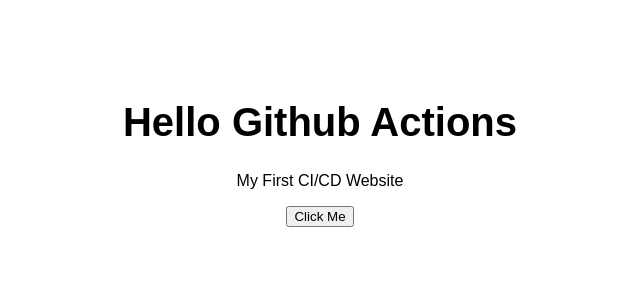
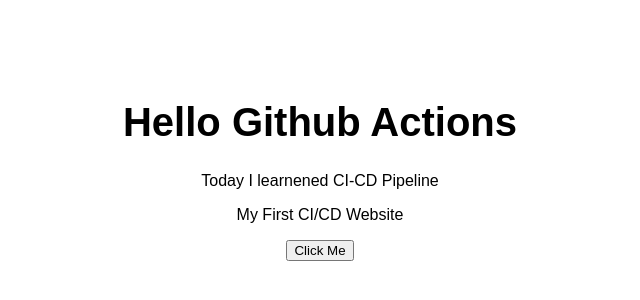
Before and after one commit to satwikgawas/my-first-static-website-cicd, a plain HTML site: page index.html in a window 1280 px wide. Shown: the whole page, without its empty margins (320-960 px from the left). Drawn offline with Linux system fonts and the light colour scheme.

Commit message:
code change

```diff
--- a/index.html
+++ b/index.html
@@ -8,6 +8,7 @@
 </head>
 <body>
     <h1>Hello Github Actions</h1>
+    <p>Today I learnened CI-CD Pipeline</p>
     <p id="message">My First CI/CD Website</p>
     <button onclick="changeMessage()">Click Me</button>
     <script src="script.js"></script>
```
